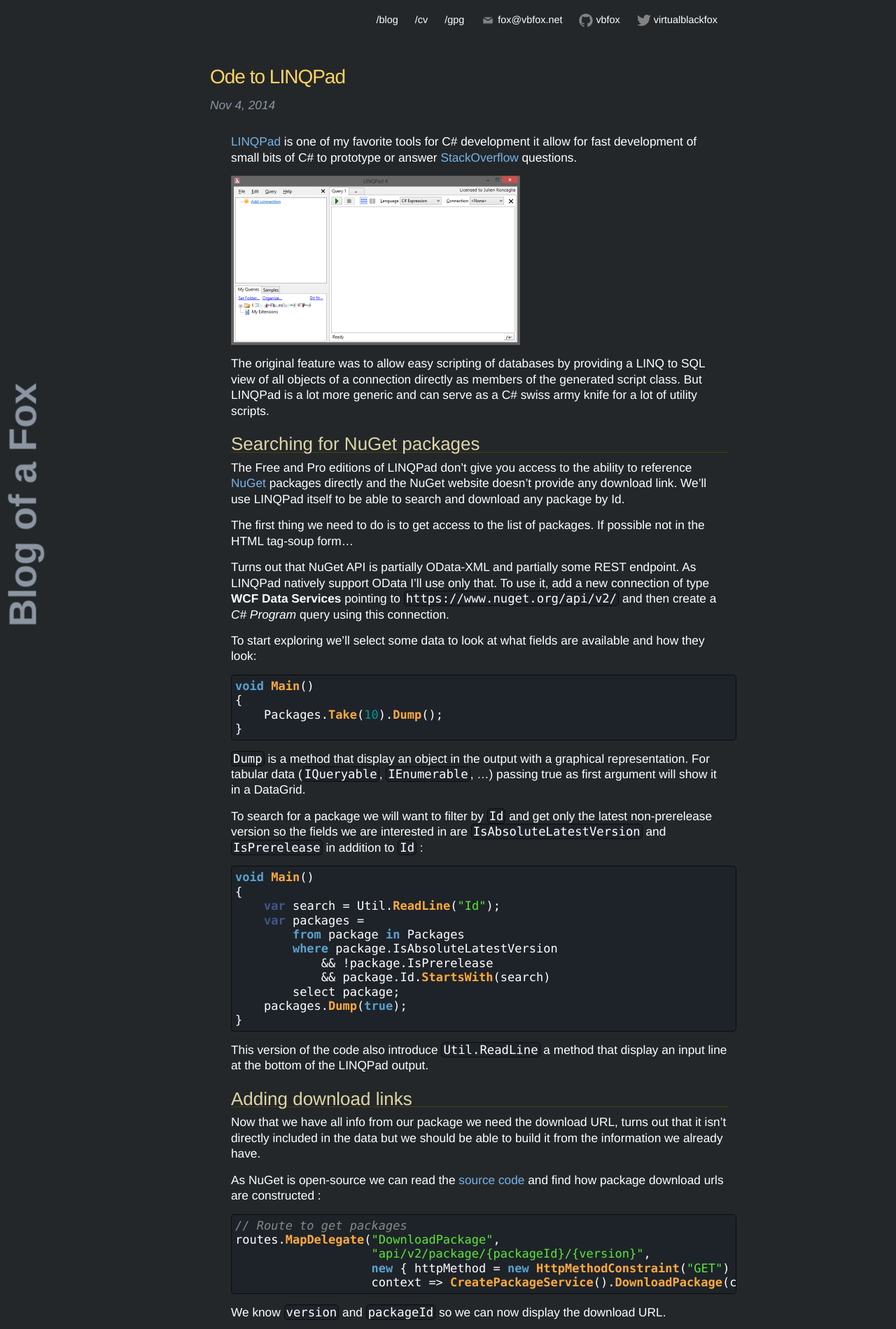
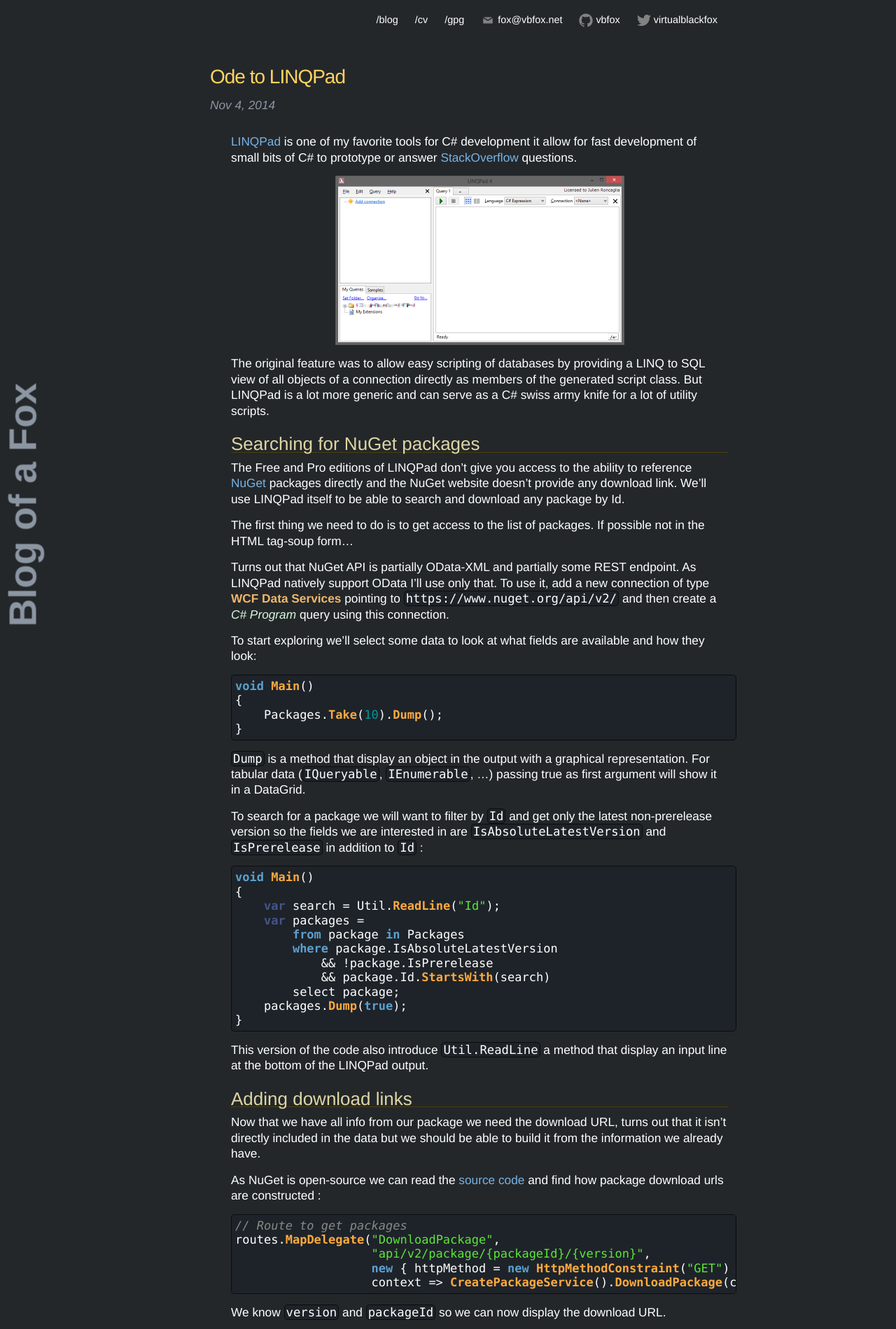
Before and after one commit to vbfox/blog, a Jekyll site: the page built from index.html, in a window 1280 px wide. Shown: the top 1899 px of the page at 70% size. Built offline with Jekyll 4.4.1, drawn with Linux system fonts in a browser that asks for light colours; Markdown is read by kramdown in place of the engine named in the settings.

Commit message:
Tweak style

```diff
--- a/_sass/_base.scss
+++ b/_sass/_base.scss
@@ -31,7 +31,17 @@
     margin-bottom: $spacing-unit / 2;
 }
 
+/*
+ * Emphasis
+ */
 
+em {
+    color: #D7F9DD;
+}
+
+strong {
+    color: #F1B66A;
+}
 
 /**
  * Images
@@ -40,8 +50,6 @@
     max-width: 100%;
     vertical-align: middle;
 }
-
-
 
 /**
  * Figures
@@ -61,6 +69,7 @@
  */
 ul, ol {
     margin-left: $spacing-unit;
+    list-style-type: square;
 }
 
 li {
--- a/css/main.scss
+++ b/css/main.scss
@@ -24,7 +24,12 @@
 $on-palm:          600px;
 $on-laptop:        800px;
 
-
+.post-content > p > img {
+  display: block;
+  margin: 0 auto;
+  max-height: 80%;
+  max-width: 100%;
+}
 
 // Using media queries with like this:
 // @include media-query($palm) {
```
